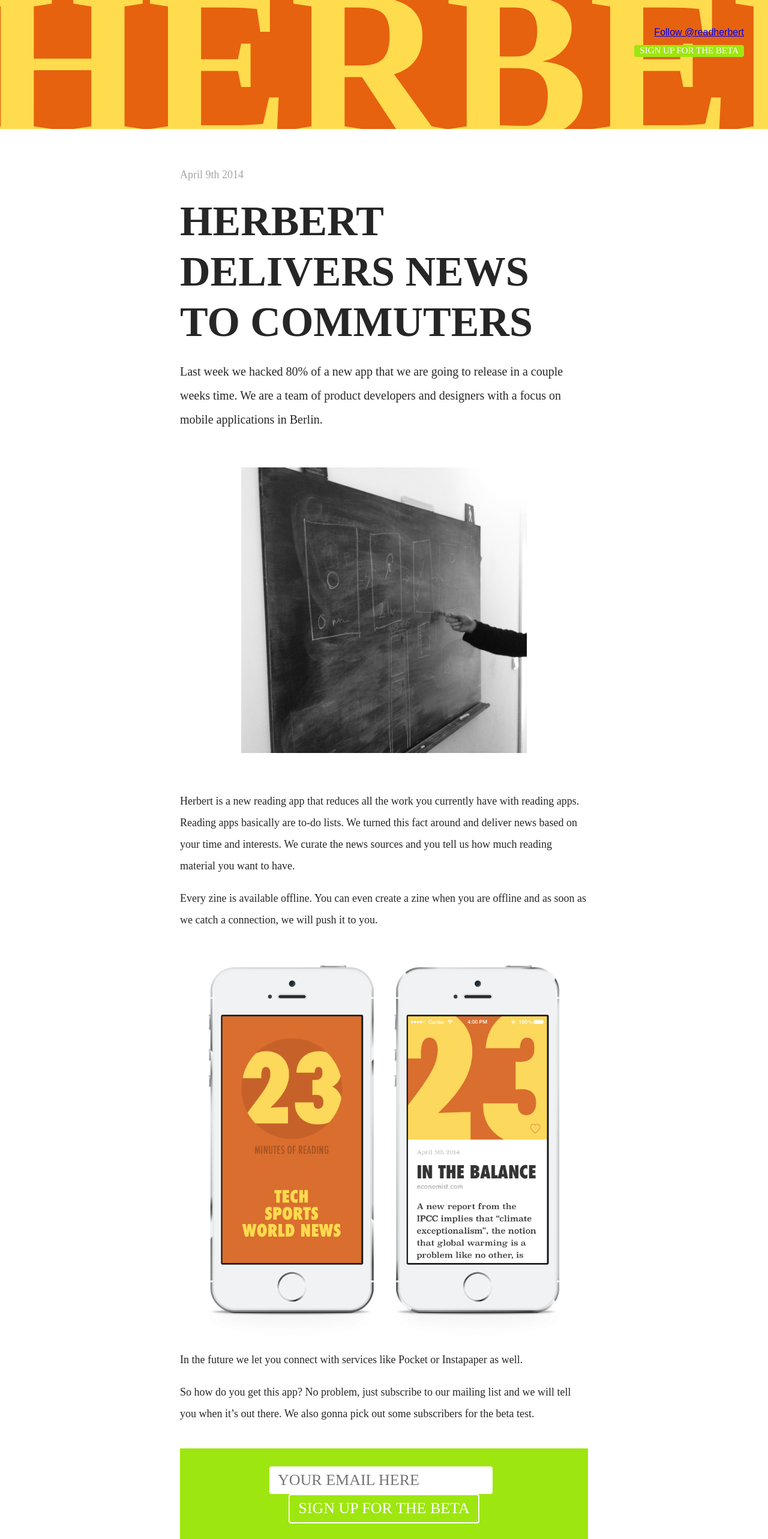
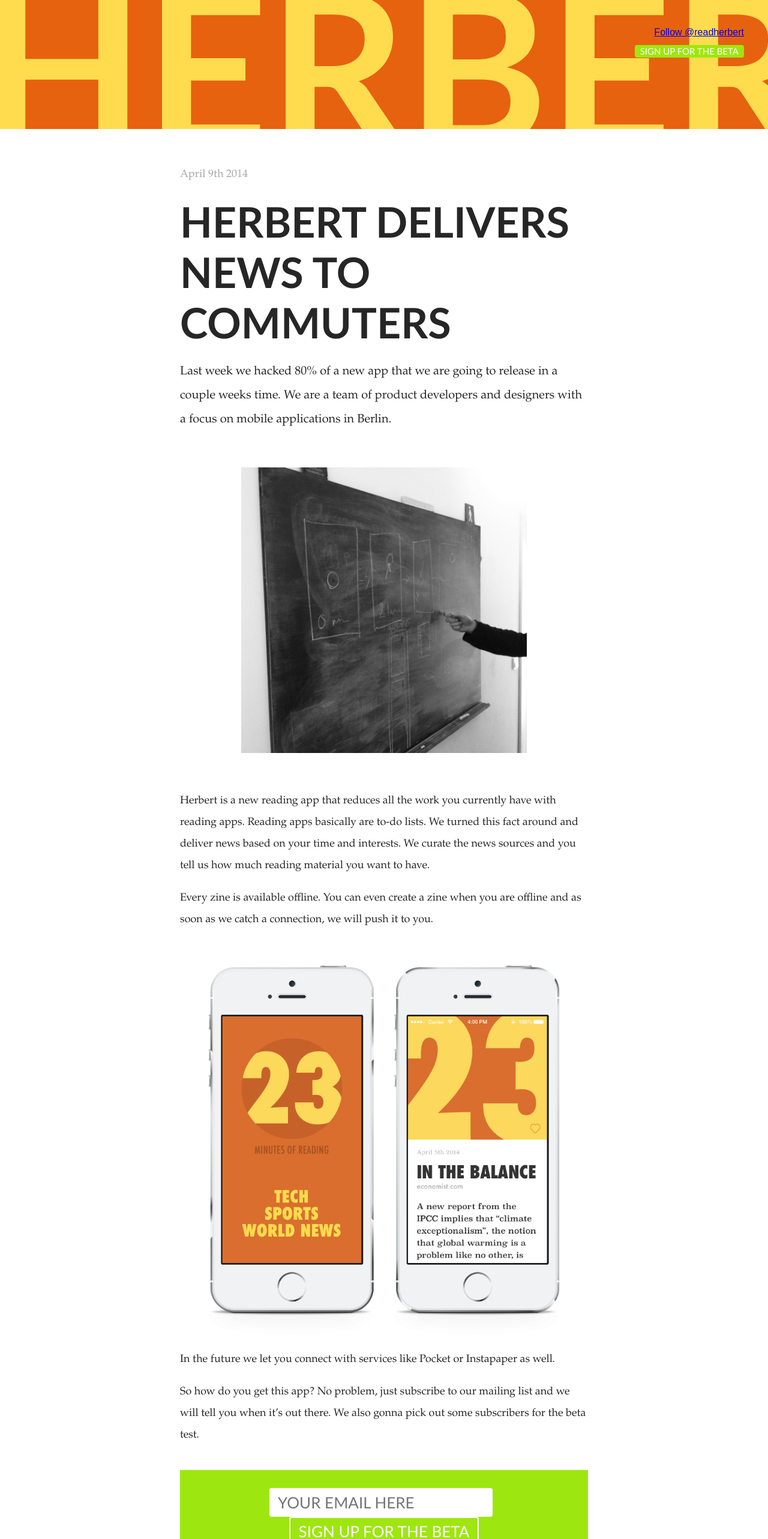
Before and after one commit to newforestberlin/herbert-website, a plain HTML site: page index.html in a window 1280 px wide. Shown: the top 2565 px of the page at 60% size. Drawn offline with Linux system fonts and the light colour scheme.

Commit message:
clean up code, add fontstacks

```diff
--- a/index.html
+++ b/index.html
@@ -34,7 +34,7 @@
     }
 
     h1 {
-      font-family:"Futura-CondensedExtraBold";
+      font-family:"Futura-CondensedExtraBold", "Trebuchet MS", Arial, sans-serif;
       font-size: 70px;
       line-height: 1.2em;
       text-transform: uppercase;
@@ -43,7 +43,7 @@
     }
 
     p {
-      font-family: Superclarendon;
+      font-family: Superclarendon, Garamond, serif;
       font-size: 18px;
       line-height: 2em;
       font-weight: 300;
@@ -64,7 +64,7 @@
     }
 
     span.source {
-      font-family:"Futura-Medium";
+      font-family:"Futura-CondensedExtraBold", "Trebuchet MS", Arial, sans-serif;
       font-size: 32px;
       color: rgba(216,216,216,1);
       text-transform: lowercase;
@@ -78,7 +78,7 @@
     }
 
     .time-left h1 {
-      font-family:"Futura-CondensedExtraBold";
+      font-family:"Futura-CondensedExtraBold", "Trebuchet MS", Arial, sans-serif;
       font-size: 28vw;
       line-height: 0.6;
       /*color will be dynamic*/
@@ -97,7 +97,7 @@
     .email-input {
       display: inline-block;
       padding: 8px 14px;
-      font-family:"Futura-CondensedMedium";
+      font-family:"Futura-CondensedExtraBold", "Trebuchet MS", Arial, sans-serif;
       font-size: 26px;
       color: gray;
       text-transform: uppercase;
@@ -113,7 +113,7 @@
       background: transparent;
       border-radius: 4px;
       padding: 9px 14px 10px;
-      font-family:"Futura-CondensedMedium";
+      font-family:"Futura-CondensedExtraBold", "Trebuchet MS", Arial, sans-serif;
       font-size: 26px;
       color: white;
       text-transform: uppercase;
@@ -140,7 +140,7 @@
       background-color: rgba(158,230,16,1);
       border-radius: 4px;
       padding: 1px 9px 2px;
-      font-family: "Futura-CondensedMedium";
+      font-family:"Futura-CondensedExtraBold", "Trebuchet MS", Arial, sans-serif;
       font-size: 15px;
       color: white;
       text-decoration: none;
@@ -159,14 +159,10 @@
     <p class="date">April 9th 2014</p>
 
     <h1>Herbert delivers news to commuters</h1>
-    <!-- <span class="source">techcrunch.com</span> -->
 
     <p>Last week we hacked 80% of a new app that we are going to release in a couple weeks time. We are a team of product developers and designers with a focus on mobile applications in Berlin.</p>
 
     <p><center><img src="static/images/herbert-board.jpg" alt="" width="70%"></center></p>
-
-    <!-- <blockquote class="twitter-tweet" lang="en"><p>The gang <a href="http://t.co/OWRFWhZx2N">pic.twitter.com/OWRFWhZx2N</a></p>&mdash; Jens Nikolaus (@jensnikolaus) <a href="https://twitter.com/jensnikolaus/statuses/452482014122627072">April 5, 2014</a></blockquote> -->
-<!-- <script async src="//platform.twitter.com/widgets.js" charset="utf-8"></script> -->
 
     <p>Herbert is a new reading app that reduces all the work you currently have with reading apps. Reading apps basically are to-do lists. We turned this fact around and deliver news based on your time and interests. We curate the news sources and you tell us how much reading material you want to have.</p>
 
```
